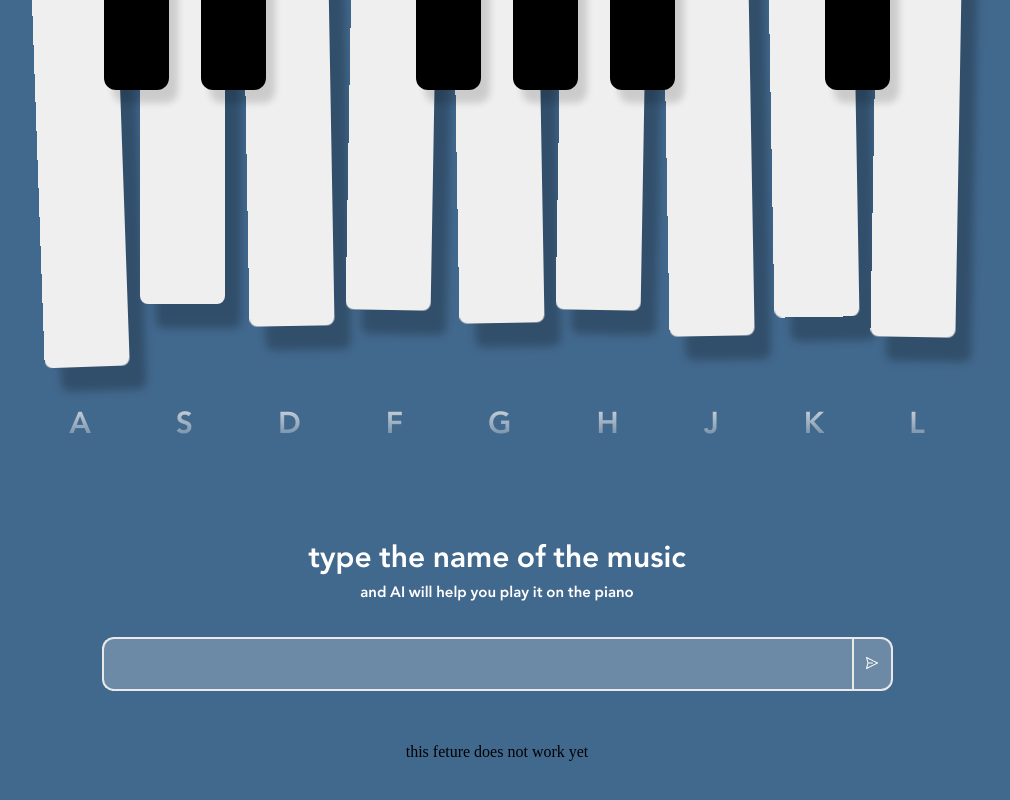
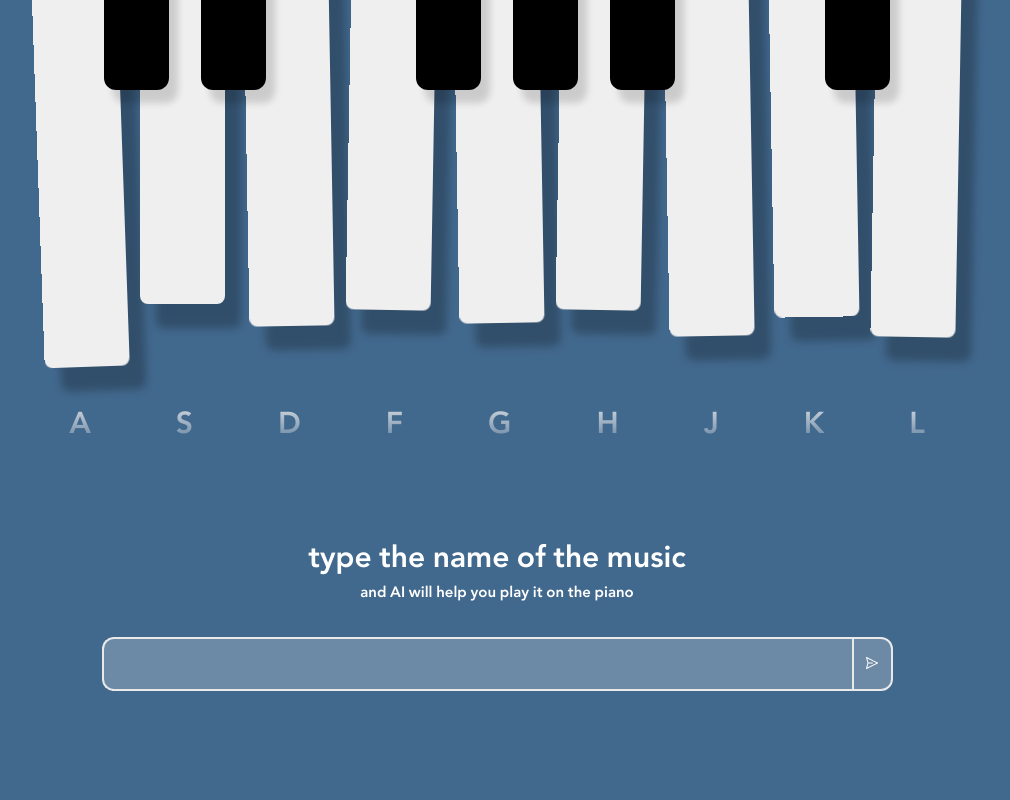
Before and after one commit to yaman-dotcom/piano_project, a React (Vite) app in the folder piano_project/: page / in a window 1280 px wide. Shown: the part 256-1056 px from the top of the page, without its empty margins (143-1153 px from the left). Built offline with nearby package versions, Linux system fonts and the light colour scheme.

Commit message:
added alert

```diff
--- a/piano_project/src/home page/text input.css
+++ b/piano_project/src/home page/text input.css
@@ -42,3 +42,7 @@
     align-items: center;
     gap: 12px;
 }
+.hi-alert{
+    color: #E9E9E9;
+    font-family: 'jannat';
+}
--- a/piano_project/src/home page/text input.jsx
+++ b/piano_project/src/home page/text input.jsx
@@ -49,7 +49,7 @@ function InputSection ({ isTextFocused: setIsTextFocused }) {
                     </button>
 
                 </div>
-                <p>this feture does not work yet </p>
+                <p className='hi-alert' style={{ opacity: inputValue ? 1 : 0 }}>This feture does not work yet ): </p>
 
             </div>
         </>
```
